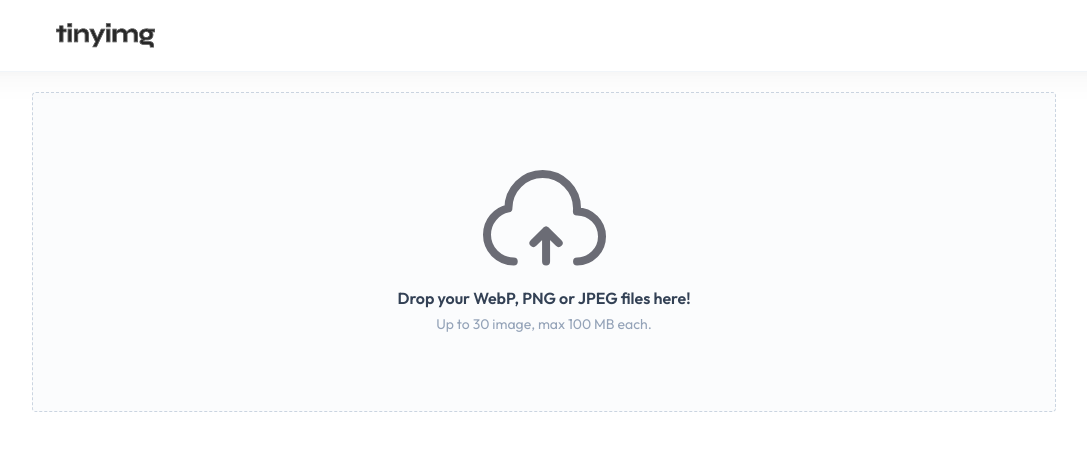
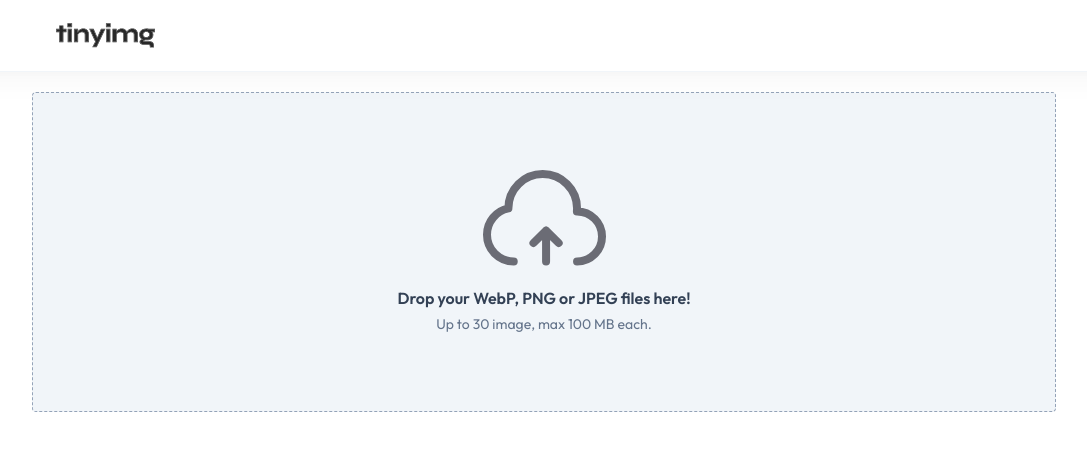
Before and after one commit to tiagogp/tiny-img, a Next.js app: page / in a window 1280 px wide. Shown: the top 450 px of the page, without its empty margins (96-1183 px from the left). Built offline with nearby package versions, Linux system fonts and the light colour scheme.

Commit message:
refactor: adjustment

```diff
--- a/src/components/Dropzone/index.tsx
+++ b/src/components/Dropzone/index.tsx
@@ -116,7 +116,7 @@ export const Dropzone = () => {
         className={`relative transition-all duration-300 select-none flex flex-col justify-center items-center w-11/12 max-w-screen-lg py-4 sm:h-80 border rounded border-dashed ${
           isDragging
             ? "border-blue-400 bg-blue-100/50"
-            : "border-slate-300 bg-slate-50/50"
+            : "border-slate-400 bg-slate-100"
         }`}
       >
         <Image
@@ -133,11 +133,12 @@ export const Dropzone = () => {
           multiple
           className="opacity-0 z-0 w-full h-full absolute cursor-pointer"
           itemType="image/png"
+          name="file"
         />
         <h3 className="font-semibold text-slate-700 text-sm md:text-base mt-5 text-center w-11/12">
           Drop your WebP, PNG or JPEG files here!
         </h3>
-        <p className="text-slate-400 text-xs md:text-sm mt-1">
+        <p className="text-slate-500 text-xs md:text-sm mt-1">
           Up to 30 image, max 100 MB each.
         </p>
       </main>
```
